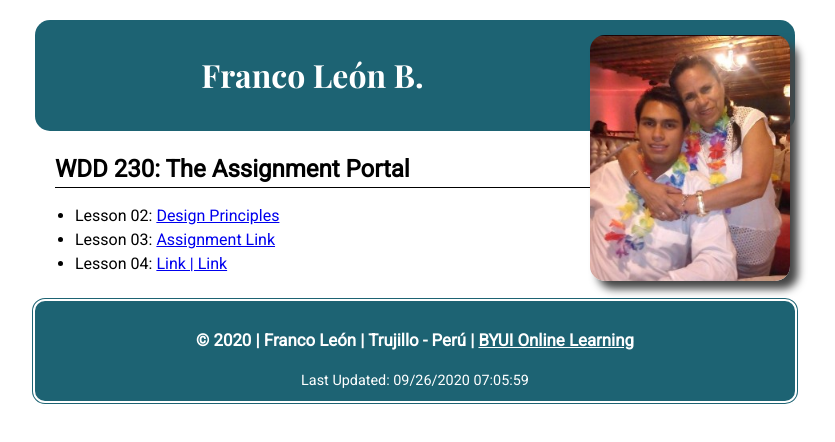
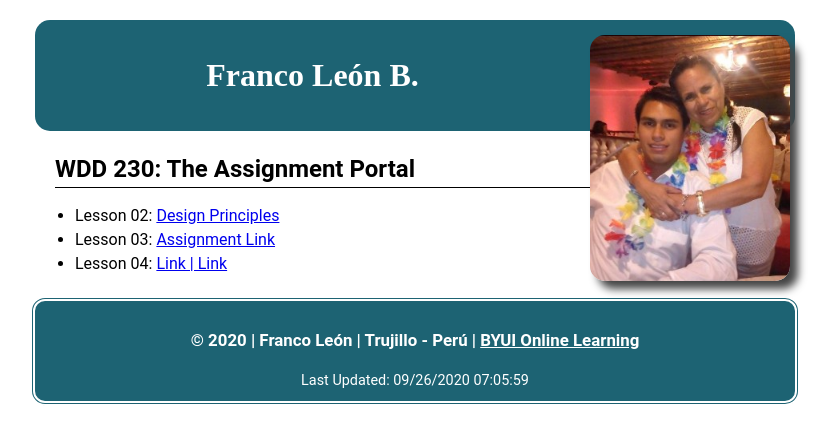
Before and after one commit to JeanFrancoLeonB/JeanFrancoLeonB.github.io, a plain HTML site: page index.html in a window 1280 px wide. Shown: the whole page, without its empty margins (225-1060 px from the left). Drawn offline with nearby package versions, Linux system fonts and the light colour scheme.

Commit message:
Updated Home Page

```diff
--- a/css/Small.css
+++ b/css/Small.css
@@ -1,4 +1,3 @@
-@import url('https://fonts.googleapis.com/css2?family=Playfair+Display:wght@400;700&family=Roboto:ital,wght@0,400;1,500&display=swap');
 body {
   font-size: 16px;
   line-height:1.5;
```
